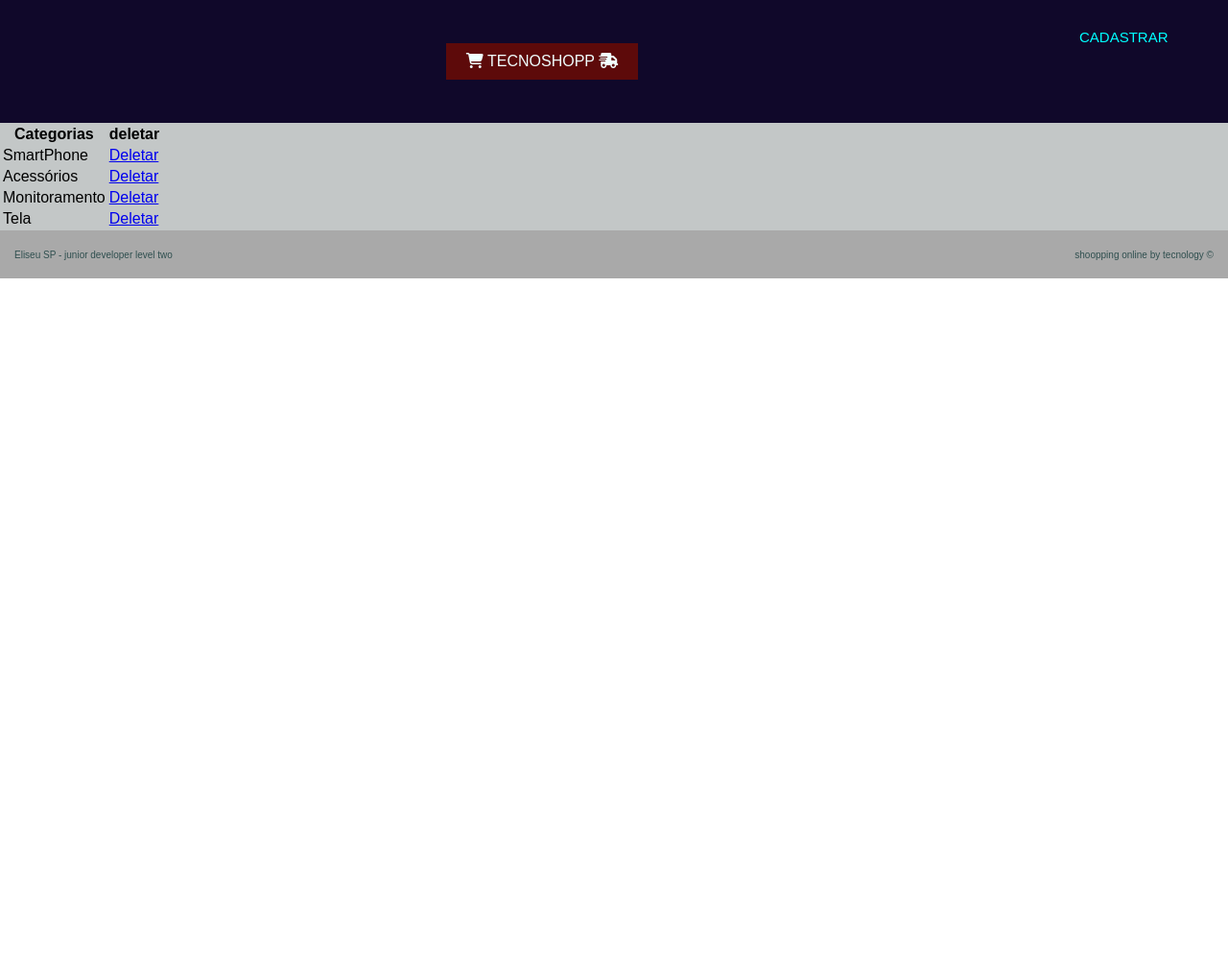
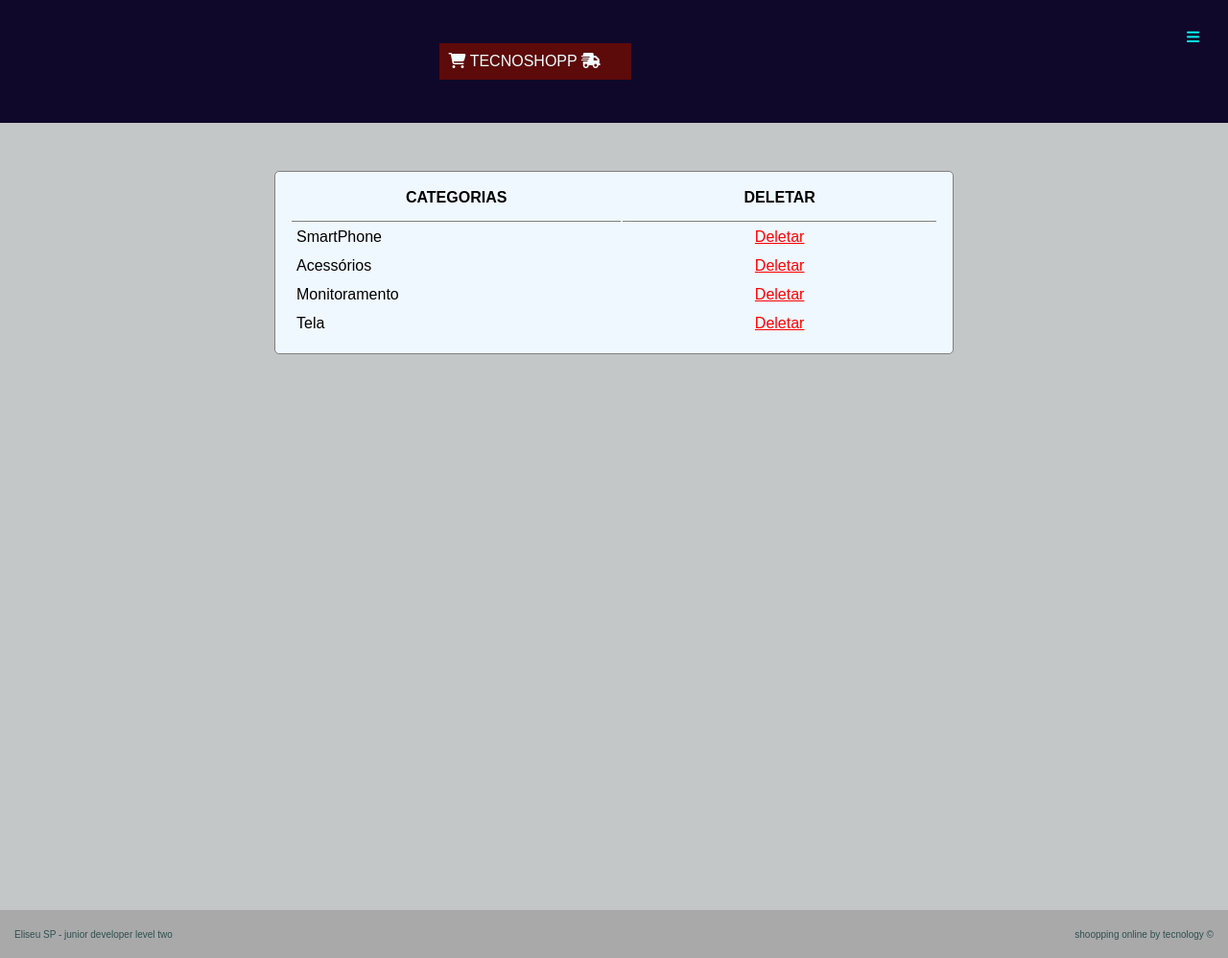
Before and after one commit to Elisp12/tecnoShopp, a Django app: page /lista/categoria/ in a window 1280 px wide. Shown: the whole page at 96% size. Before the commit the page ends 290 px from the top, so only its background shows below. Run offline with Django 5.2, Linux system fonts and the light colour scheme; data comes from the database, SQL or seed files in the repository; both versions use the stored data as it was after the commit.

Commit message:
estilizando tabela / lista categoria

```diff
--- a/static/css/style.css
+++ b/static/css/style.css
@@ -6,37 +6,42 @@ body {
 
 .header-container {
     background-color: rgb(16, 8, 42);
-    margin: auto;
     padding: 15px;
+
     display: flex;
-    flex-wrap: wrap;
+    flex-direction: column;
+    flex-flow: wrap;
 }
 
 .header-titulo {
-    margin: auto;
     padding:30px 0 30px 30px;
     width: 200px;
+
+    margin: auto;
 }
 
 .header-titulo a {
-    text-align: center;
     color: azure;
 }
 
 .header-titulo p{
+    margin: auto;
     text-transform: uppercase;
     padding: 10px;
-    margin: auto;
     background-color: rgb(93, 10, 10);
 }
 
 .header-container a {
     text-decoration: none;
+    margin: auto;
 }
 
 .header-nav {
     font-size: 15px;
     width: 180px;
+    padding-right: 15px;
+
+    text-align: end;
 }
 
 .header-nav li {
@@ -56,18 +61,20 @@ body {
 }
 
 .header-nav li ul li {
-    padding-bottom: 3px;
+    padding-bottom: 4px;
 }
 
 .header-nav a {
     text-transform: uppercase;
-    color: yellow;
+    color:yellowgreen;
     margin: 5px;
+    margin-top: 5px;
     padding-bottom: 5px;
 }
 
 .header-container a:hover {
-    color: rgb(24, 104, 21);
+    color: darkcyan;
+    font-weight: bold;
 }
 
 main {
@@ -223,6 +230,51 @@ main {
     color: darkred;
 }
 
+.lista-categoria {
+    height: 90vh;
+    padding: 50px;
+}
+
+.lista-categoria table {
+    background-color: aliceblue;
+    margin: auto;
+    padding: 15px;
+    width: 60%;
+
+    border: 1px solid gray;
+    border-radius: 5px;
+
+    display: flex;
+    flex-direction: column;
+    align-items: center;
+}
+
+.lista-categoria tr th{
+    padding-bottom: 15px;
+    width: 500px;
+    text-transform: uppercase;
+    border-bottom: 1px solid gray;
+}
+
+.lista-categoria tr td {
+    padding: 5px;
+}
+
+.td-link {
+    text-align: center;
+}
+
+.td-link a {
+    color: red;
+}
+
+.td-link a:hover {
+    font-weight: bold;
+}
+
+
+
+
 .footer {
     background-color: darkgray;
     color: darkslategrey;
--- a/tecno/views/criar_ctegoria.py
+++ b/tecno/views/criar_ctegoria.py
@@ -7,9 +7,11 @@ def criar_categoria(request):
 
     print(nome)
 
+
     if request.method == 'POST':
-        categoria = Categoria.objects.filter(nome = nome).update(nome = nome)
-        return redirect('lista_produto')
+        categoria = Categoria.objects.create(nome = nome)
+
+        return redirect('lista_categoria')
 
     categoria = Categoria.objects.all()
     context = {
--- a/templates/base/header.html
+++ b/templates/base/header.html
@@ -11,7 +11,7 @@
     <nav class="header-nav">
         <div>
             <ul>
-                <li>Cadastrar
+                <li><i class="fa-solid fa-bars"></i>
                     <ul>
                         <li>
                             <a href="{% url 'criar_produto' %}">Novo Item</a>
@@ -19,7 +19,9 @@
                         <li>
                             <a href="{% url 'criar_categoria' %}">Nova Categoria</a>
                         </li>
-                        <li><a href="{% url 'lista_categoria' %}">Lista Categoria</a></li>
+                        <li>
+                            <a href="{% url 'lista_categoria' %}">Categorias</a>
+                        </li>
                     </ul>
                 </li>
             </ul>
--- a/templates/categoria/lista_categoria.html
+++ b/templates/categoria/lista_categoria.html
@@ -1,7 +1,7 @@
 {% extends 'index.html' %}
 
 {% block content %}
-    <div class="main-lista-categoria">
+    <div class="lista-categoria">
         <table>
             <tr>
                 <th>Categorias</th>
@@ -10,7 +10,7 @@
             {% for lcat in lista_categoria %}
                 <tr>
                     <td>{{ lcat.nome }}</td>
-                    <td><a href="/deletar/categoria/{{lcat.index}}">Deletar</a></td>
+                    <td class="td-link"><a href="/deletar/categoria/{{lcat.index}}">Deletar</a></td>
                 </tr>
             {% endfor %}
         </table>
```
Also changed, not shown: db.sqlite3.
